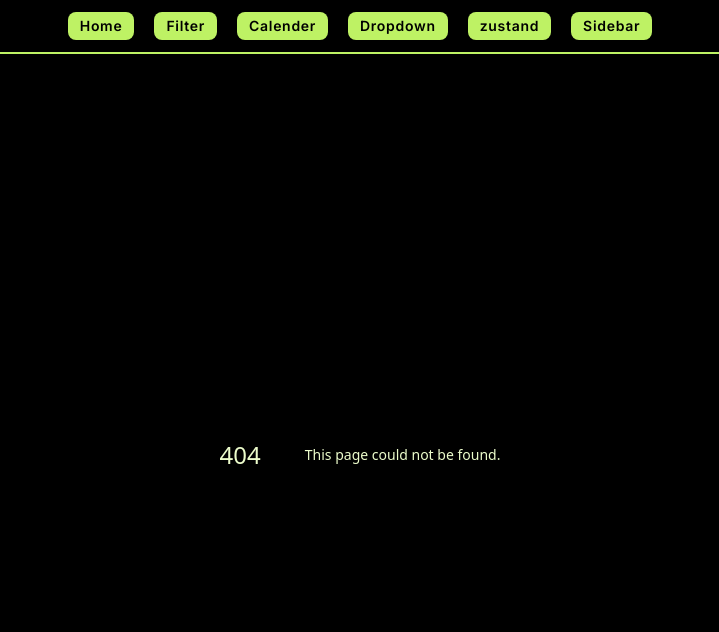
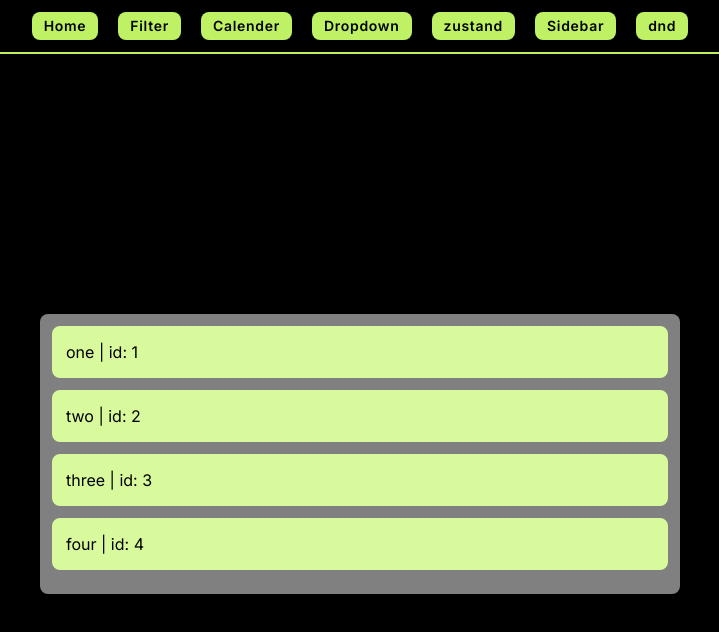
Before and after one commit to shrix1/learning, a Next.js app: page /dnd in a window 1280 px wide. Before the commit this address had no page. Shown: the top 632 px of the page, without its empty margins (280-999 px from the left). Built offline with nearby package versions, Linux system fonts and the light colour scheme.

Commit message:
dnd done

```diff
--- a/app/Navbar.tsx
+++ b/app/Navbar.tsx
@@ -23,6 +23,9 @@ const Navbar = () => {
         <Link href="sidebar" className="px-3 py-1 rounded-lg bg-lime-300">
           Sidebar
         </Link>
+        <Link href="dnd" className="px-3 py-1 rounded-lg bg-lime-300">
+          dnd
+        </Link>
       </div>
     </nav>
   )
--- /dev/null
+++ b/app/dnd/page.tsx
@@ -0,0 +1,95 @@
+"use client"
+import React, { useState } from "react"
+import { DragDropContext, Droppable, Draggable } from "react-beautiful-dnd"
+
+const Page = () => {
+  const content = [
+    {
+      id: 1,
+      name: "one",
+    },
+    {
+      id: 2,
+      name: "two",
+    },
+    {
+      id: 3,
+      name: "three",
+    },
+    {
+      id: 4,
+      name: "four",
+    },
+  ]
+
+  const [items, setItems] = useState(content)
+
+  const handleOnDragEnd = (result: any) => {
+    //if there is no destination there like the
+    //user dragged the item outside the droppable area, do nothing
+    if (!result.destination) return
+
+    //if the item is dropped in the same place it was before, do nothing
+    if (
+      result.source.index === result.destination.index &&
+      result.source.draggableId === result.destination.draggableId
+    )
+      return
+
+    //duplicating the array
+    const newItems = [...items]
+
+    //removing the item from the array
+    const [reorderedItem] = newItems.splice(result.source.index, 1)
+
+    //adding the item to the array in the destination index
+    // (adding index , removing index, item)
+    newItems.splice(result.destination.index, 0, reorderedItem)
+
+    //update the state
+    setItems(newItems)
+  }
+
+  return (
+    <header className="flex justify-center items-center min-h-screen">
+      <DragDropContext onDragEnd={handleOnDragEnd}>
+        <Droppable droppableId="white-container">
+          {(provided, snapshot) => (
+            <main
+              {...provided.droppableProps}
+              ref={provided.innerRef}
+              className={`bg-white/50 rounded-lg w-1/2 min-h-1/2 flex justify-center p-3 text-black flex-col
+              transition-colors duration-200
+              ${snapshot.isDraggingOver ? "bg-white/70" : ""}`}
+            >
+              {items.map(({ id, name }, index) => (
+                <Draggable key={id} draggableId={id.toString()} index={index}>
+                  {(provided, snapshot) => (
+                    <div
+                      key={id}
+                      {...provided.draggableProps}
+                      {...provided.dragHandleProps}
+                      ref={provided.innerRef}
+                      className={`p-3 bg-lime-200 rounded-lg border-2 border-lime-200 mb-3 transition-colors duration-200
+                      ${
+                        snapshot.isDragging
+                          ? "bg-lime-500 border-dashed border-black"
+                          : ""
+                      }`}
+                    >
+                      {name} {" | "}
+                      id: {id}
+                    </div>
+                  )}
+                </Draggable>
+              ))}
+              {provided.placeholder}
+            </main>
+          )}
+        </Droppable>
+      </DragDropContext>
+    </header>
+  )
+}
+
+export default Page
--- a/next.config.js
+++ b/next.config.js
@@ -1,4 +1,6 @@
 /** @type {import('next').NextConfig} */
-const nextConfig = {}
+const nextConfig = {
+  reactStrictMode: false,
+}
 
 module.exports = nextConfig
--- a/package.json
+++ b/package.json
@@ -3,7 +3,7 @@
   "version": "0.1.0",
   "private": true,
   "scripts": {
-    "dev": "next dev --turbo",
+    "dev": "next dev",
     "build": "next build",
     "start": "next start",
     "lint": "next lint"
```
